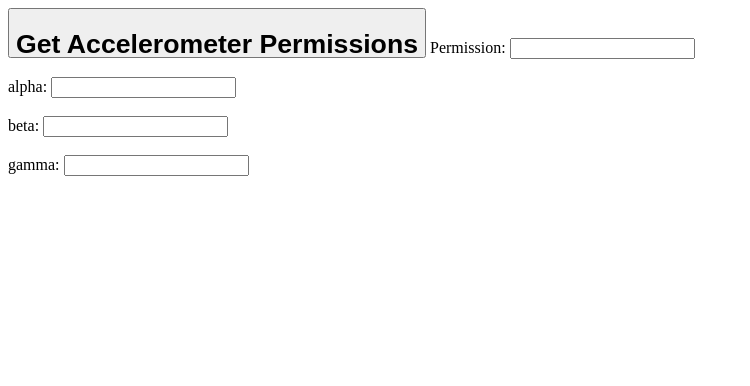
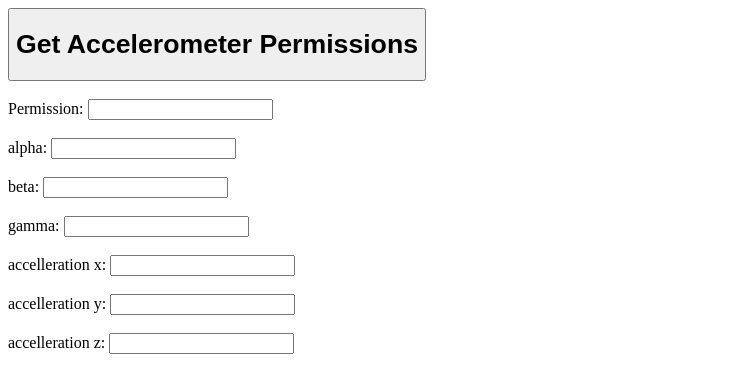
Before and after one commit to IxD-PoliMI/iOS-motion, a plain HTML site: page index.html in a window 1280 px wide. Shown: the whole page, without its empty margins (0-750 px from the left). Drawn offline with Linux system fonts and the light colour scheme.

Commit message:
now supporting also accellerations

```diff
--- a/index.html
+++ b/index.html
@@ -12,7 +12,10 @@
           // Add a listener to get smartphone acceleration
           // in the XYZ axes (units in m/s^2)
           window.addEventListener('devicemotion', (event) => {
-            console.log(event); });
+            document.getElementById('x').value = event.accelleration.x;
+            document.getElementById('y').value = event.accelleration.y;
+            document.getElementById('z').value = event.accelleration.z;
+          });
 
           // Add a listener to get smartphone orientation
           // in the alpha-beta-gamma axes (units in degrees)
@@ -27,7 +30,7 @@
     </script>
     </head>
     <body>
-        <button id="accelPermsButton"  style="height:50px;" onclick="getAccel()"><h1>Get Accelerometer Permissions</h1></button>
+        <button id="accelPermsButton" onclick="getAccel()"><h1>Get Accelerometer Permissions</h1></button><br><br>
 
         <label for="field4">Permission: </label>
         <input type="text" id="permission" name="permission"><br><br>
@@ -40,5 +43,14 @@
 
         <label for="field3">gamma:</label>
         <input type="text" id="gamma" name="gamma"><br><br>
+
+        <label for="field1">accelleration x:</label>
+        <input type="text" id="x" name="x"><br><br>
+
+        <label for="field2">accelleration y:</label>
+        <input type="text" id="y" name="y"><br><br>
+
+        <label for="field3">accelleration z:</label>
+        <input type="text" id="z" name="z"><br><br>
     </body>
 </html>
```
